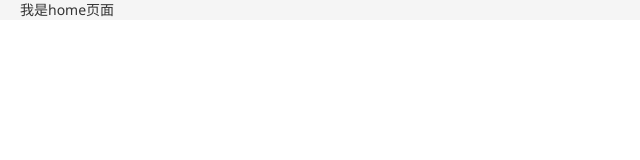
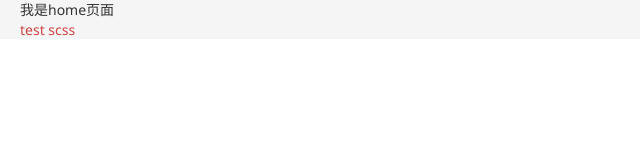
Before and after one commit to yueyuexian/rabbit, a Vue app: page / in a window 1280 px wide. Shown: the top 160 px of the page, without its empty margins (0-640 px from the left). Built offline with nearby package versions, Linux system fonts and the light colour scheme.

Commit message:
5. scss文件的自动导入

```diff
--- a/src/App.vue
+++ b/src/App.vue
@@ -1,14 +1,14 @@
-<script setup>
-import request from '@/utils/request.js'
-async function testAxios() {
-  console.log(await request.post('/login', { account: 'xiaotuxian001', password: '123456' }))
-}
-</script>
+<script setup></script>
 
 <template>
   <div class="container">
     <router-view></router-view>
+    <div class="test">test scss</div>
   </div>
 </template>
 
-<style scoped></style>
+<style lang="scss" scoped>
+.test {
+  color: $priceColor;
+}
+</style>
--- /dev/null
+++ b/src/styles/var.scss
@@ -0,0 +1,5 @@
+$xtxColor: #27ba9b;
+$helpColor: #e26237;
+$sucColor: #1dc779;
+$warnColor: #ffb302;
+$priceColor: #cf4444;
--- a/vite.config.js
+++ b/vite.config.js
@@ -29,6 +29,7 @@
         // 2. 自动导入定制化样式文件进行样式覆盖
         additionalData: `
           @use "@/styles/element/index.scss" as *;
+          @use "@/styles/var.scss" as *;
         `
       }
     }
```
